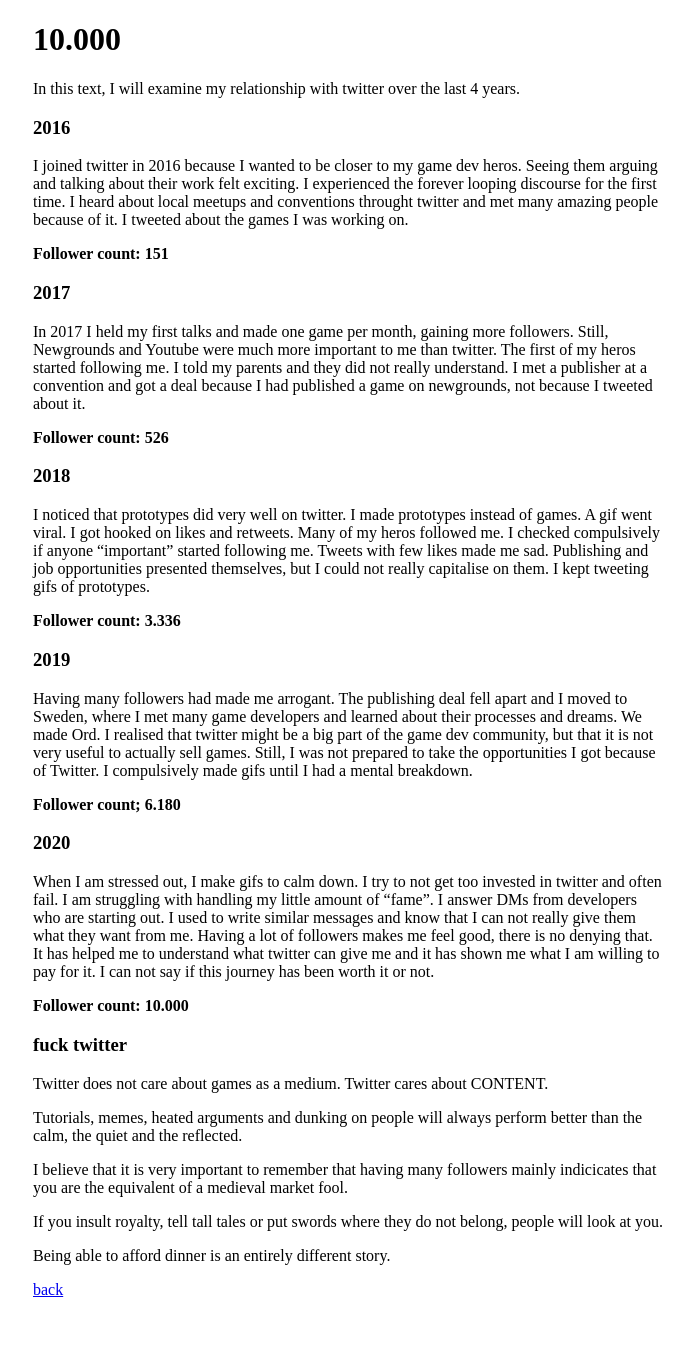
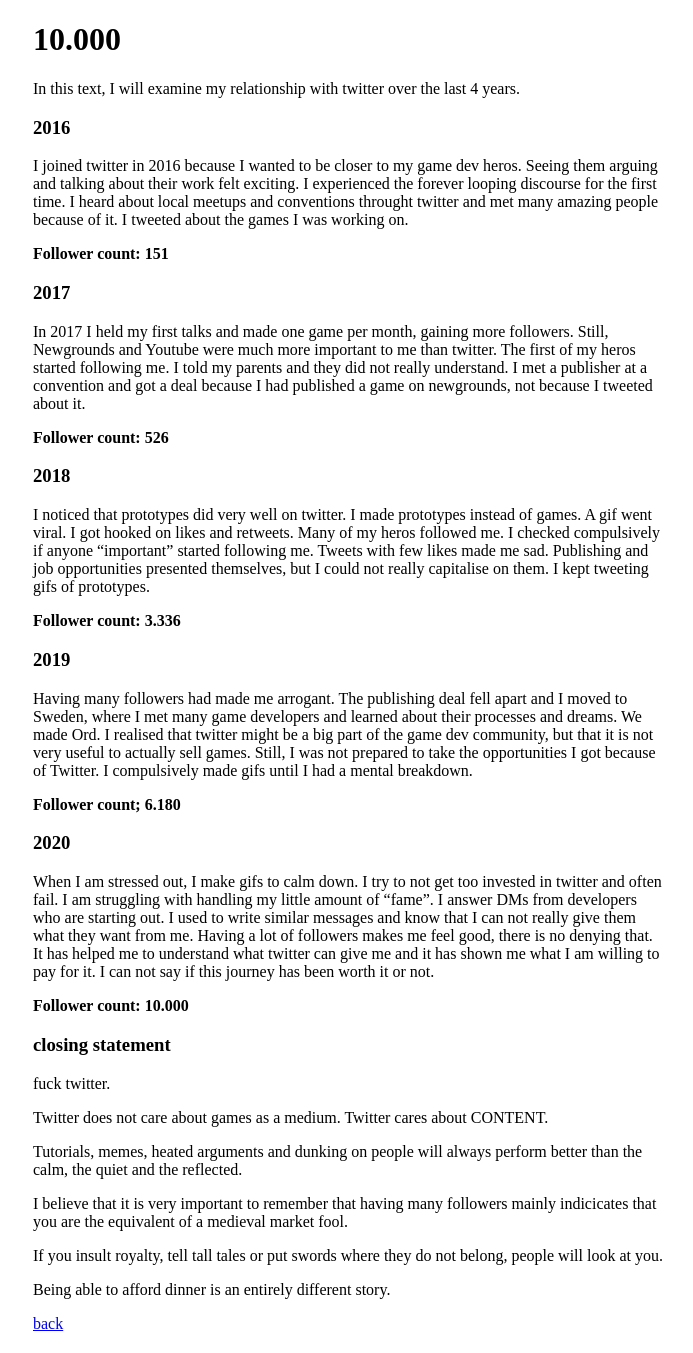
Before and after one commit to stuffedwombat/stuffedwombat.github.io, a Jekyll site: the page built from 10000.md, in a window 1280 px wide. Shown: the whole page, without its empty margins (291-984 px from the left). Built offline with Jekyll 4.4.1, drawn with Linux system fonts in a browser that asks for light colours; our own code applies the rules of GitHub Pages for plain Markdown files; comment, search, counter and statistics services are not loaded; before the commit the page ends 1319 px from its top, so only the background shows below that.

Commit message:
Update 10000.md

```diff
--- a/10000.md
+++ b/10000.md
@@ -50,7 +50,13 @@ I can not say if this journey has been worth it or not.
 
 **Follower count: 10.000**
 
-<h3>fuck twitter</h3>
+<h3>closing statement</h3>
+
+
+
+fuck twitter.
+
+
 
 Twitter does not care about games as a medium.
 Twitter cares about CONTENT.
```
